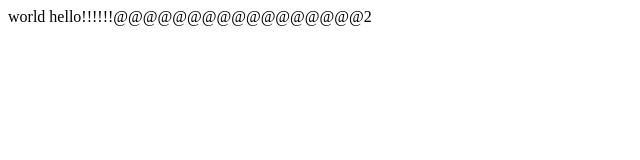
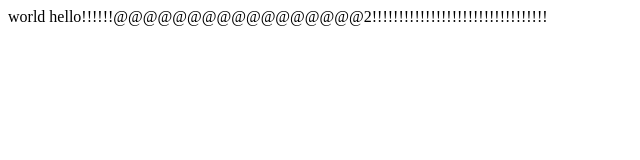
Before and after one commit to amit12346/-amit-checkPoint, a plain HTML site: page index.html in a window 1280 px wide. Shown: the whole page, without its empty margins (0-640 px from the left). Drawn offline with Linux system fonts and the light colour scheme.

Commit message:
Update index.html

```diff
--- a/index.html
+++ b/index.html
@@ -1,7 +1,7 @@
 <html xmlns="http://www.w3.org/1999/xhtml">
 
   <p>
-    world hello!!!!!!@@@@@@@@@@@@@@@@@2
+    world hello!!!!!!@@@@@@@@@@@@@@@@@2!!!!!!!!!!!!!!!!!!!!!!!!!!!!!!!!!
   </p>
 
 
```
